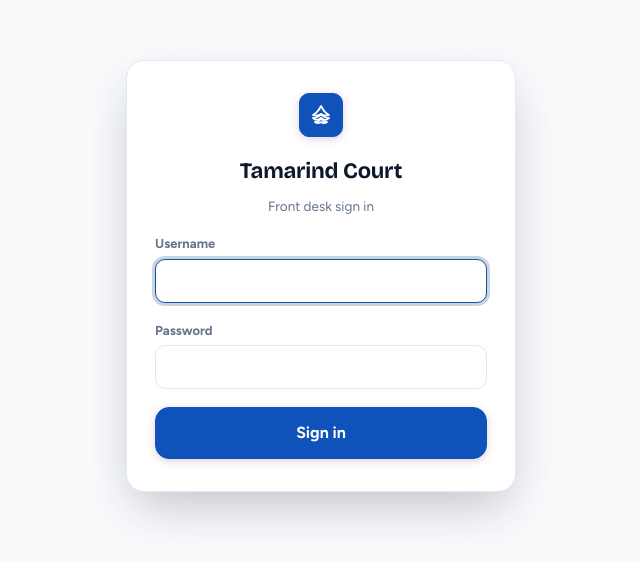
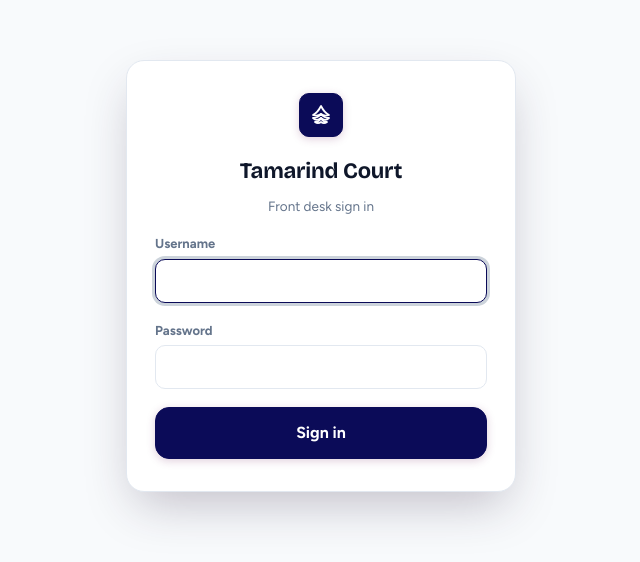
Before and after one commit to maddy408/Hotel_Booking, a React (Vite) app in the folder frontend/: page /login in a window 1280 px wide. Shown: the part 124-686 px from the top of the page, without its empty margins (319-959 px from the left). Built offline with nearby package versions, Linux system fonts and the light colour scheme.

Commit message:
Set exact dark blue color #0B0B58 as primary theme color

```diff
--- a/frontend/index.html
+++ b/frontend/index.html
@@ -3,7 +3,7 @@
   <head>
     <meta charset="UTF-8" />
     <meta name="viewport" content="width=device-width, initial-scale=1.0, maximum-scale=1.0, user-scalable=no, viewport-fit=cover" />
-    <meta name="theme-color" content="#0F52BA" />
+    <meta name="theme-color" content="#0B0B58" />
     <meta name="apple-mobile-web-app-capable" content="yes" />
     <meta name="apple-mobile-web-app-status-bar-style" content="black-translucent" />
     <meta name="apple-mobile-web-app-title" content="Tamarind Court" />
--- a/frontend/src/styles/theme.css
+++ b/frontend/src/styles/theme.css
@@ -6,20 +6,20 @@
 
 :root {
   /* --------------------------------------------------------------------------
-     1. Brand & Primary Palette (Vibrant Rich Dark Blue / Cobalt Navy Aesthetic)
+     1. Brand & Primary Palette (Exact Color: #0B0B58 Deep Royal Navy Blue)
      -------------------------------------------------------------------------- */
-  --color-primary: #0F52BA;          /* Rich Sapphire / Vibrant Dark Blue */
-  --color-primary-dark: #0A3D8F;     /* Deep True Dark Blue */
-  --color-primary-hover: #0C46A2;    /* Dark Blue Hover */
-  --color-primary-active: #083275;   /* Deep Blue Active */
-  --color-secondary: #2563EB;        /* Royal Blue Secondary */
-  --color-secondary-hover: #0F52BA;
-  --color-secondary-light: #EFF6FF;   /* Soft Clean Light Blue Tint */
+  --color-primary: #0B0B58;          /* Exact User Dark Blue: #0B0B58 */
+  --color-primary-dark: #07073B;     /* Deep Night Shade */
+  --color-primary-hover: #121272;    /* Dark Blue Hover */
+  --color-primary-active: #050529;   /* Solid Active State */
+  --color-secondary: #1E297A;        /* Harmonized Secondary Blue */
+  --color-secondary-hover: #0B0B58;
+  --color-secondary-light: #EEF2FF;   /* Soft Ice Blue Accent */
 
   /* --------------------------------------------------------------------------
      2. Backgrounds & Surfaces
      -------------------------------------------------------------------------- */
-  --color-background: #F8FAFC;       /* Fresh Clean White */
+  --color-background: #F8FAFC;       /* Fresh Clean Slate White */
   --color-surface: #FFFFFF;
   --color-surface-secondary: #F1F5F9;
   --color-card: #FFFFFF;
@@ -27,13 +27,13 @@
   --color-card-border: #E2E8F0;
 
   /* Header & Navigation */
-  --color-header: #0F52BA;
-  --color-header-dark: #0A3D8F;
+  --color-header: #0B0B58;
+  --color-header-dark: #07073B;
   --color-header-text: #FFFFFF;
   --color-navigation: rgba(255, 255, 255, 0.18);
   --color-navigation-hover: rgba(255, 255, 255, 0.28);
   --color-navigation-active: #FFFFFF;
-  --color-navigation-active-text: #0F52BA;
+  --color-navigation-active-text: #0B0B58;
 
   /* --------------------------------------------------------------------------
      3. Typography & Text Colors
```
Also changed, not shown: frontend/public/manifest.json.
